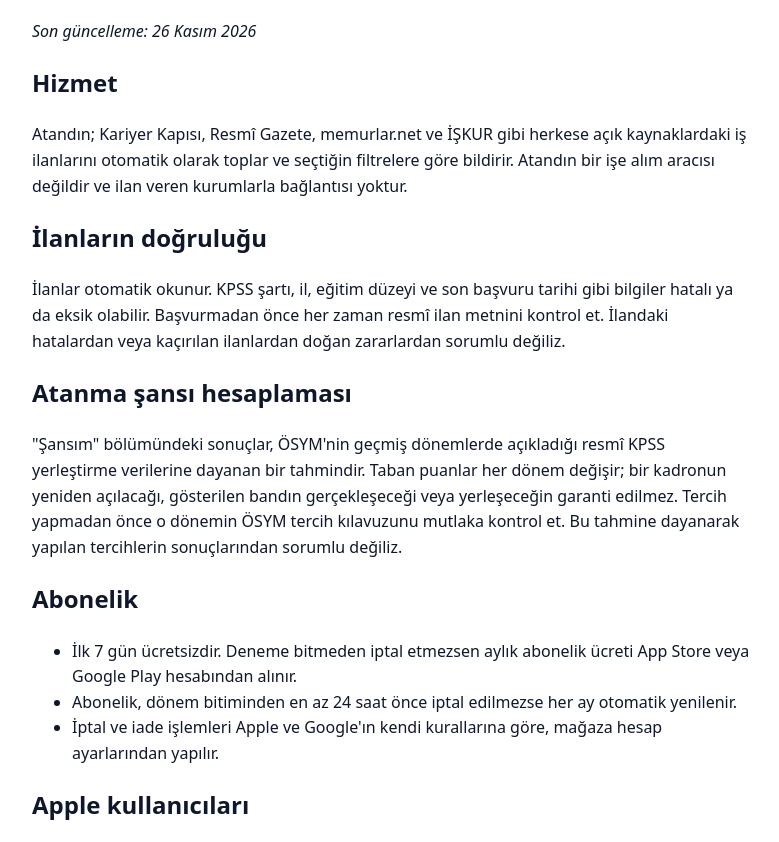
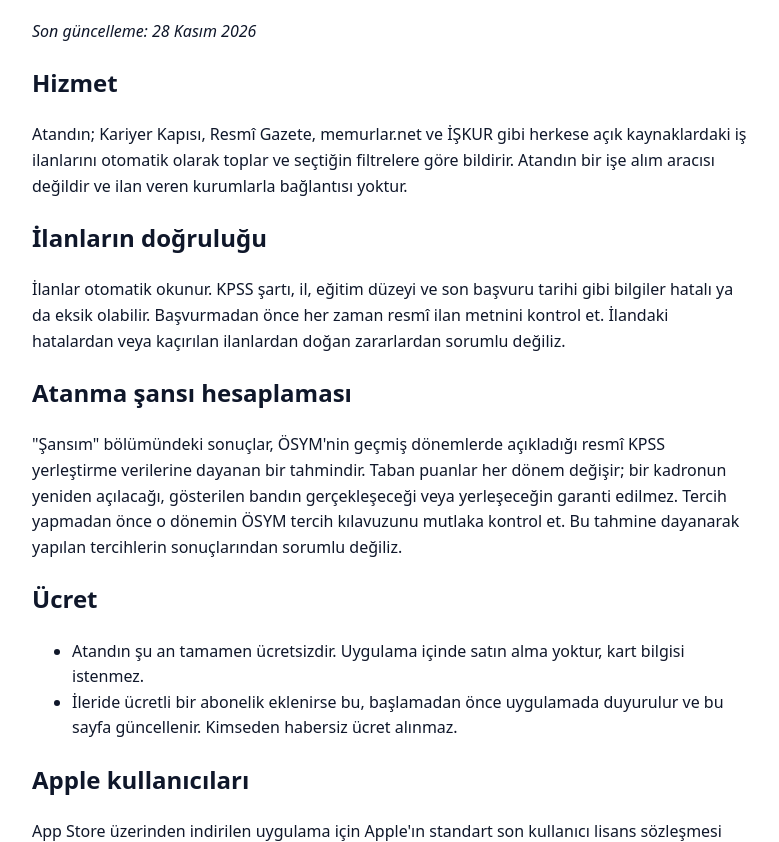
Before and after one commit to atandinapp/atandinapp.github.io, a plain HTML site: page kosullar.html in a window 1280 px wide. Shown: the part 94-936 px from the top of the page, without its empty margins (248-1027 px from the left). Drawn offline with Linux system fonts and the light colour scheme.

Commit message:
Ücretsiz dönem: koşullar ve gizlilikte abonelik metni yerine 'şu an ücretsiz'
Co-Authored-By: Claude Opus 5.5 <noreply@anthropic.com>

```diff
--- a/kosullar.html
+++ b/kosullar.html
@@ -4,7 +4,7 @@
 <style>body{font:16px/1.6 system-ui,sans-serif;max-width:720px;margin:40px auto;padding:0 20px;color:#0F172A}h1{color:#0F766E}</style></head>
 <body>
 <h1>Kullanım Koşulları</h1>
-<p><em>Son güncelleme: 26 Kasım 2026</em></p>
+<p><em>Son güncelleme: 28 Kasım 2026</em></p>
 
 <h2>Hizmet</h2>
 <p>Atandın; Kariyer Kapısı, Resmî Gazete, memurlar.net ve İŞKUR gibi herkese açık kaynaklardaki iş ilanlarını otomatik olarak toplar ve seçtiğin filtrelere göre bildirir. Atandın bir işe alım aracısı değildir ve ilan veren kurumlarla bağlantısı yoktur.</p>
@@ -15,11 +15,10 @@
 <h2>Atanma şansı hesaplaması</h2>
 <p>"Şansım" bölümündeki sonuçlar, ÖSYM'nin geçmiş dönemlerde açıkladığı resmî KPSS yerleştirme verilerine dayanan bir tahmindir. Taban puanlar her dönem değişir; bir kadronun yeniden açılacağı, gösterilen bandın gerçekleşeceği veya yerleşeceğin garanti edilmez. Tercih yapmadan önce o dönemin ÖSYM tercih kılavuzunu mutlaka kontrol et. Bu tahmine dayanarak yapılan tercihlerin sonuçlarından sorumlu değiliz.</p>
 
-<h2>Abonelik</h2>
+<h2>Ücret</h2>
 <ul>
-<li>İlk 7 gün ücretsizdir. Deneme bitmeden iptal etmezsen aylık abonelik ücreti App Store veya Google Play hesabından alınır.</li>
-<li>Abonelik, dönem bitiminden en az 24 saat önce iptal edilmezse her ay otomatik yenilenir.</li>
-<li>İptal ve iade işlemleri Apple ve Google'ın kendi kurallarına göre, mağaza hesap ayarlarından yapılır.</li>
+<li>Atandın şu an tamamen ücretsizdir. Uygulama içinde satın alma yoktur, kart bilgisi istenmez.</li>
+<li>İleride ücretli bir abonelik eklenirse bu, başlamadan önce uygulamada duyurulur ve bu sayfa güncellenir. Kimseden habersiz ücret alınmaz.</li>
 </ul>
 
 
```
Also changed, not shown: gizlilik.html (+3 -4 lines).
